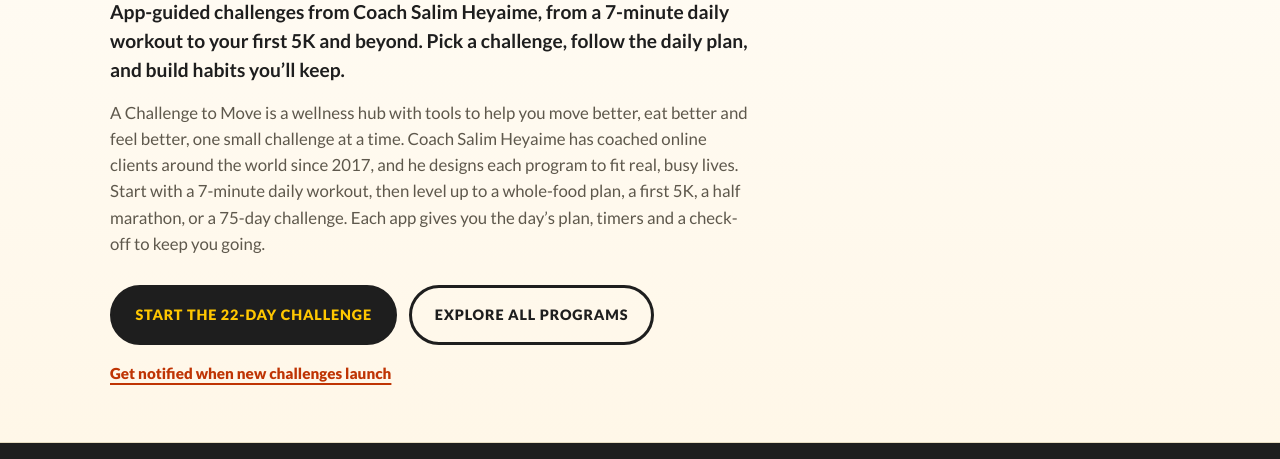
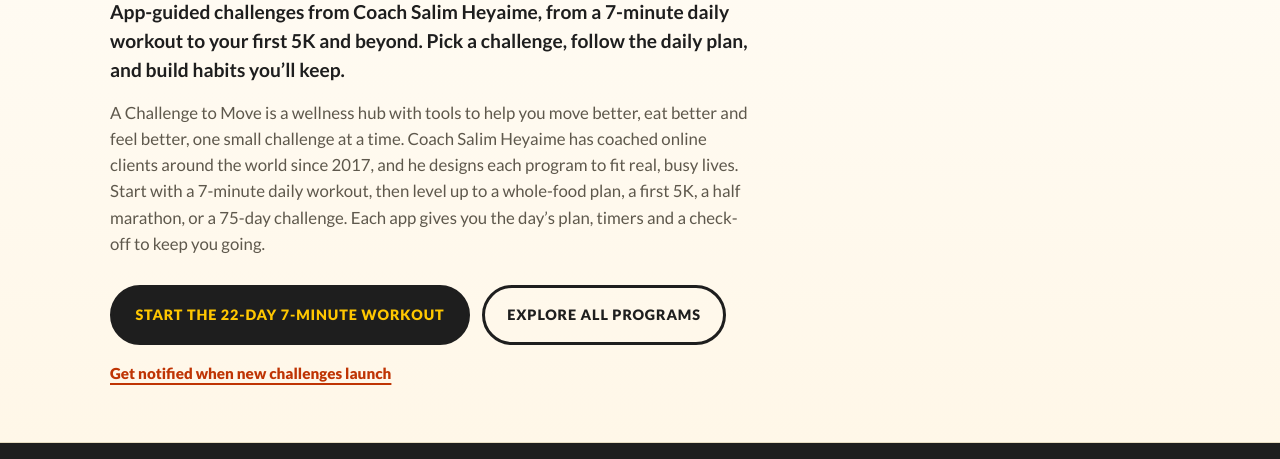
Before and after one commit to sosacleans-pixel/achallengetomove-site, a plain HTML site: page index.html in a window 1280 px wide. Shown: the part 341-800 px from the top of the page. Drawn offline with Linux system fonts and the light colour scheme.

Commit message:
Home hero button: Start the 22-Day 7-Minute Workout

```diff
--- a/index.html
+++ b/index.html
@@ -110,7 +110,7 @@
           <p class="hero-subhead">App-guided challenges from Coach Salim Heyaime, from a 7-minute daily workout to your first 5K and beyond. Pick a challenge, follow the daily plan, and build habits you&rsquo;ll keep.</p>
           <p class="hero-brand-statement">A Challenge to Move is a wellness hub with tools to help you move better, eat better and feel better, one small challenge at a time. Coach Salim Heyaime has coached online clients around the world since 2017, and he designs each program to fit real, busy lives. Start with a 7-minute daily workout, then level up to a whole-food plan, a first 5K, a half marathon, or a 75-day challenge. Each app gives you the day&rsquo;s plan, timers and a check-off to keep you going.</p>
           <div class="ctas">
-            <a class="btn btn-primary" data-product="22-day-workout-app" href="https://buy.stripe.com/6oU3cvauKetj5PcaqZ4ko02">Start the 22-Day Challenge</a>
+            <a class="btn btn-primary" data-product="22-day-workout-app" href="https://buy.stripe.com/6oU3cvauKetj5PcaqZ4ko02">Start the 22-Day 7-Minute Workout</a>
             <a class="btn btn-secondary" href="#programs">Explore all programs</a>
           </div>
           <p class="hero-tertiary"><a class="text-link" href="#notify">Get notified when new challenges launch</a></p>
```
